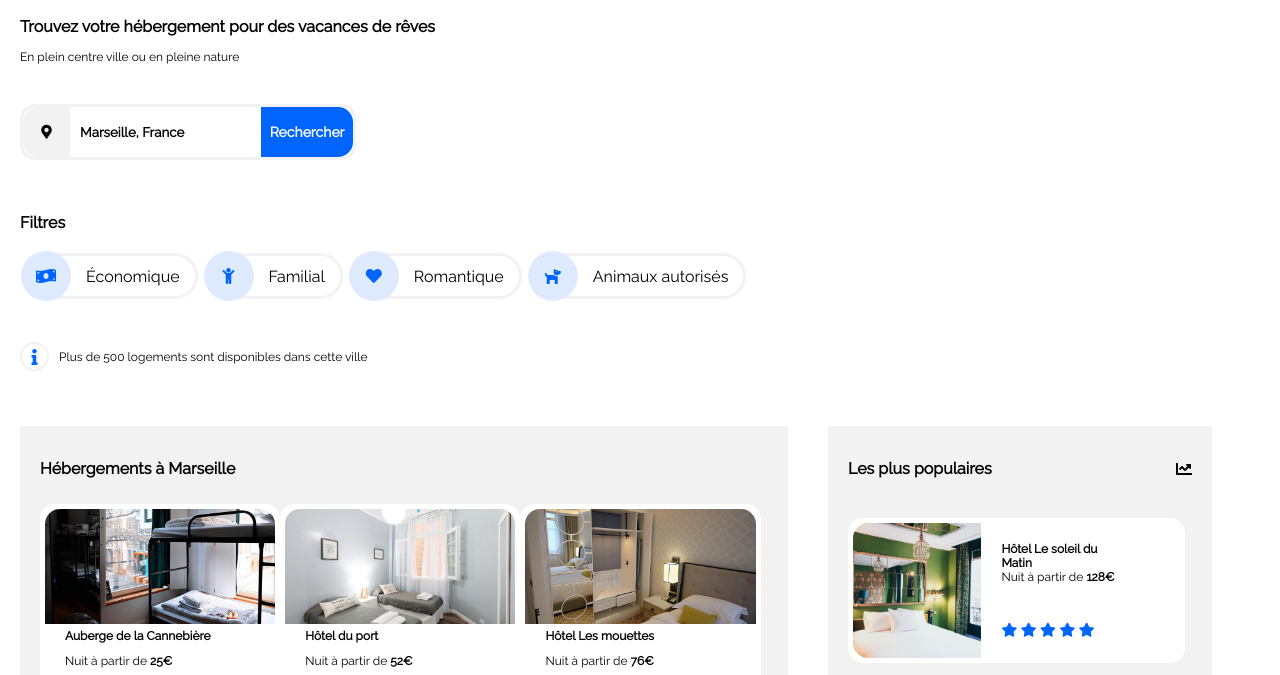
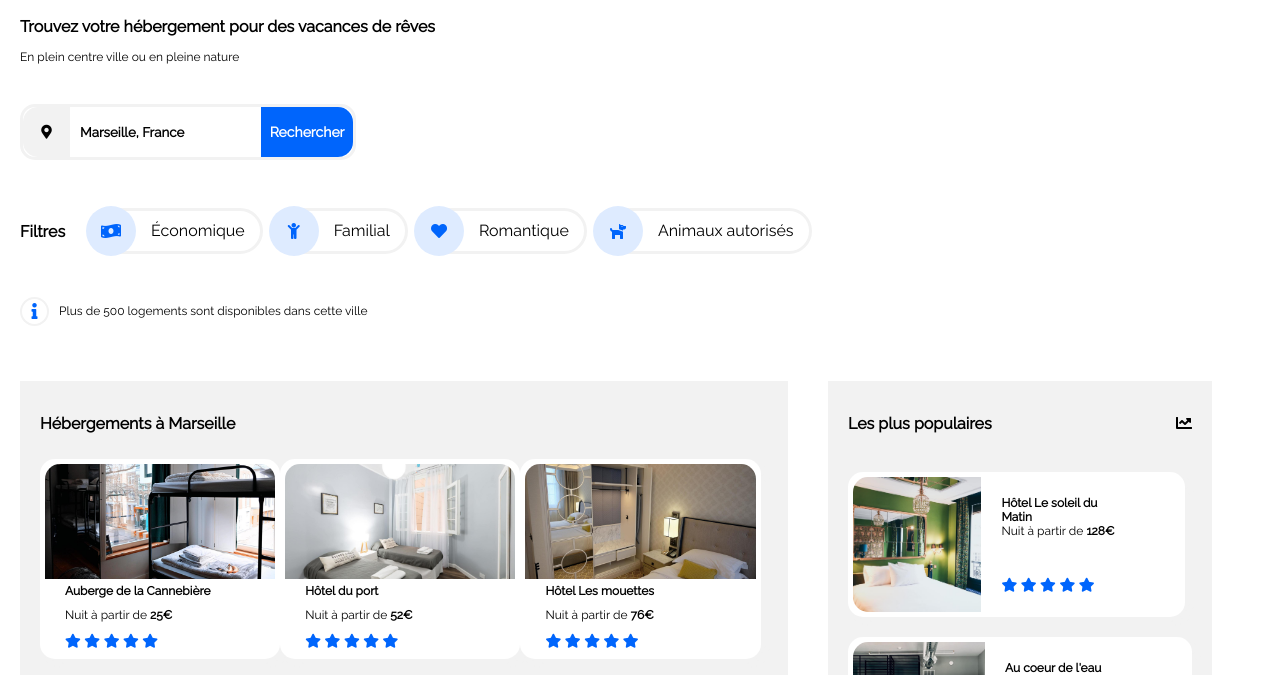
Before and after one commit to g2rd-dev/projet2, a plain HTML site: page index.html in a window 1280 px wide. Shown: the part 99-774 px from the top of the page. Drawn offline with Linux system fonts and the light colour scheme.

Commit message:
feat: ajout de la version tablette et PC

```diff
--- a/style.css
+++ b/style.css
@@ -400,4 +400,11 @@ footer{
   .listCard__tab {
     flex-wrap: nowrap;
   }
+  .filter {
+    display: flex;
+    align-items: baseline;
 }
+.filter h2 {
+  margin-right: 20px;
+}
+}
```
